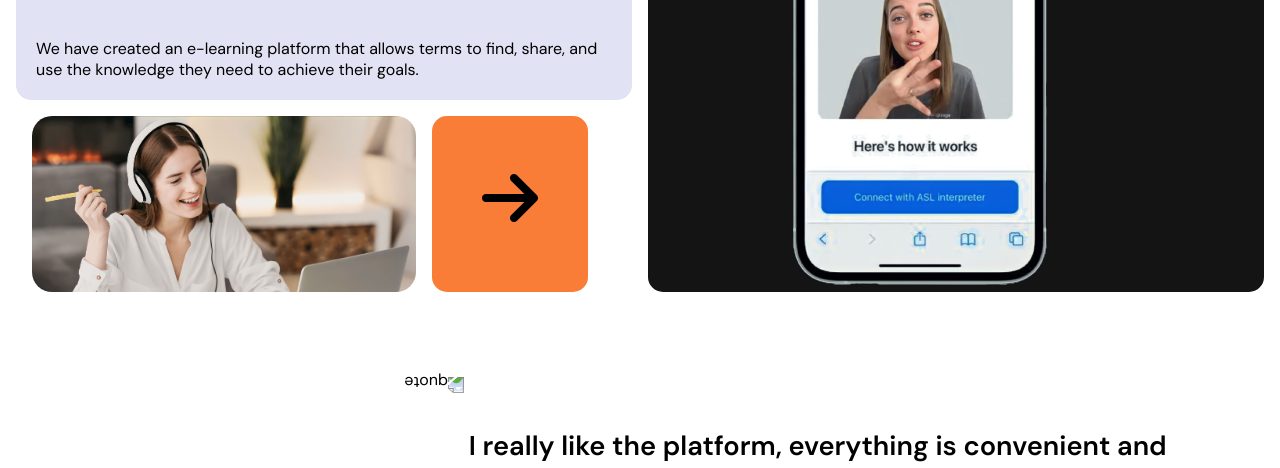
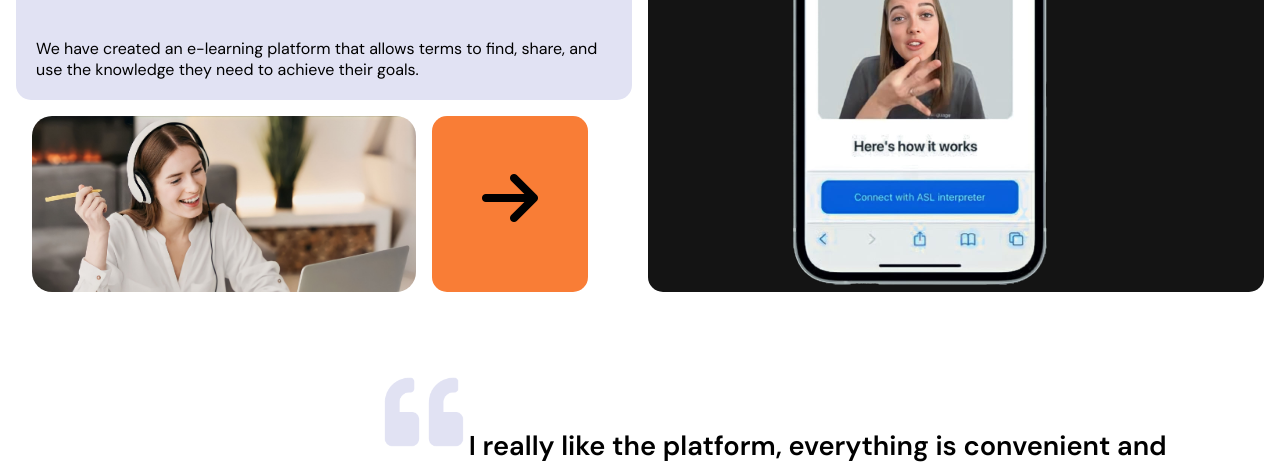
Before and after one commit to tanujpro29/Landingpage, a plain HTML site: page index.html in a window 1280 px wide. Shown: the part 324-792 px from the top of the page. Drawn offline with Linux system fonts and the light colour scheme.

Commit message:
Update index.html

```diff
--- a/index.html
+++ b/index.html
@@ -56,7 +56,7 @@
 
     <!-- ------------------------------------------Section 2-------------------------------------------------------------------- -->
     <section class="section2">
-      <img src="./quote-right.png" alt="quote" class="quote" />
+      <img src="./img/quote-right.png" alt="quote" class="quote" />
       <div class="about">
         <p>
           I really like the platform, everything is convenient and intuitive, I
```
